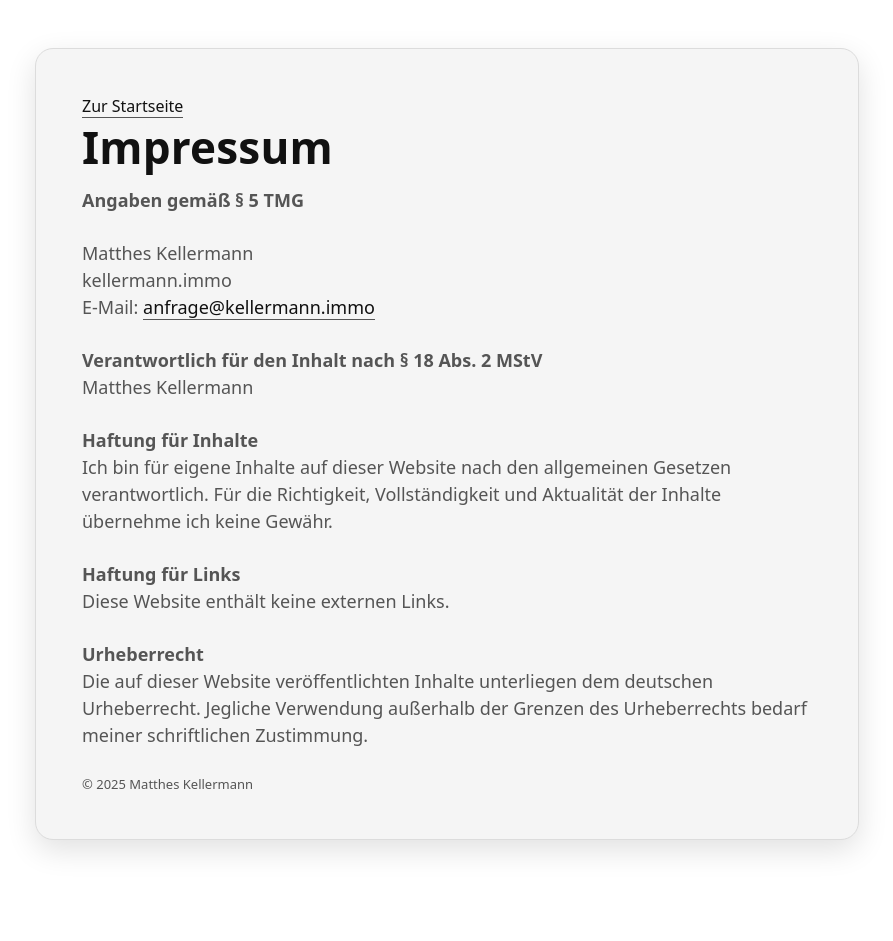
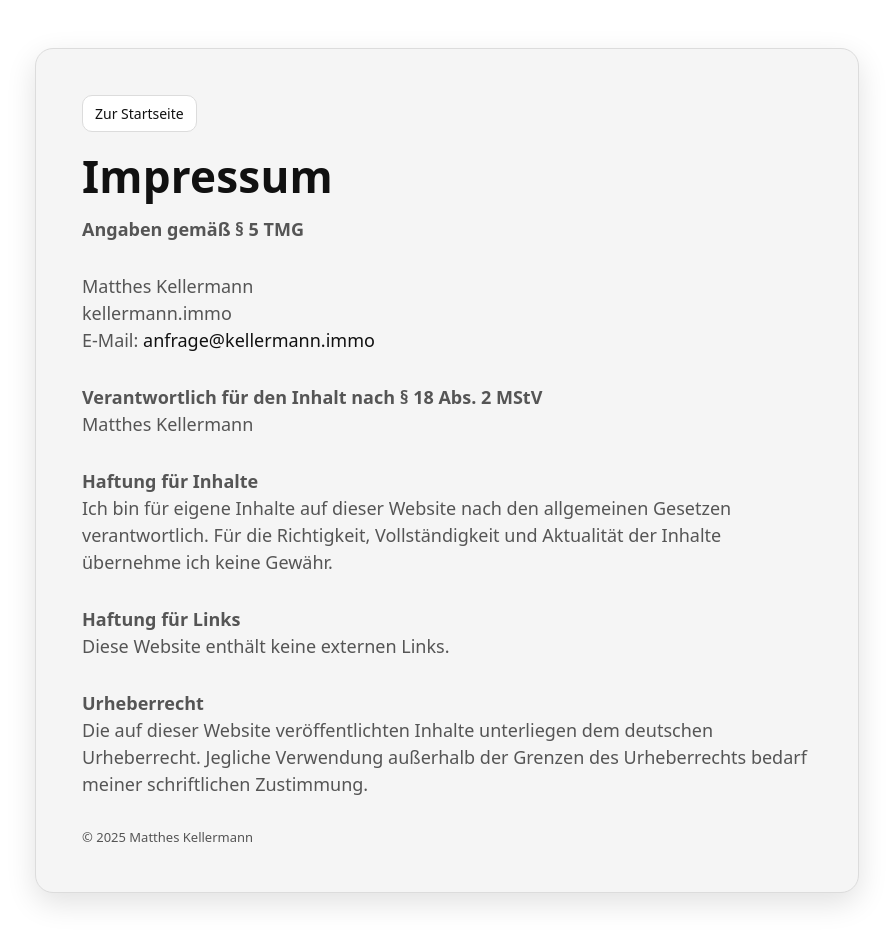
Before and after one commit to team-immo/coming-soon, a plain HTML site: page impressum.html in a window 1280 px wide. Shown: the whole page, without its empty margins (193-1086 px from the left). Before the commit the page ends 888 px from the top, so only its background shows below. Drawn offline with Linux system fonts and the light colour scheme.

Commit message:
Update style.css

```diff
--- a/style.css
+++ b/style.css
@@ -46,6 +46,27 @@ body{
   box-shadow: 0 10px 30px rgba(0,0,0,0.12); /* dezenter Schatten */
 }
 
+
+/* -------------------------------------------------------
+   Top-Link auf Unterseiten (Impressum/Datenschutz)
+   ------------------------------------------------------- */
+.toplink{
+  display:inline-block;                 /* macht’s wie einen kleinen Button */
+  margin-bottom: 14px;                  /* Abstand zur Überschrift */
+  padding: 8px 12px;
+  background: #ffffff;                  /* neutral, passt zur Seite */
+  border: 1px solid var(--line);
+  border-radius: 10px;
+  font-size: 14px;
+  color: var(--text);
+  text-decoration: none;               /* kein Standard-Underline */
+}
+
+.toplink:hover{
+  background: #f0f0f0;                  /* dezentes Hover */
+}
+
+
 /* -------------------------------------------------------
    Texte & Typografie
    ------------------------------------------------------- */
@@ -56,11 +77,12 @@ h1{
 }
 
 p{
-  margin:0 0 26px 0;
+  margin:0 0 30px 0;                   /* vorher 26px */
   color:var(--muted);
   font-size: clamp(16px, 2.2vw, 18px);
   line-height:1.5;
 }
+
 
 /* -------------------------------------------------------
    KLEINE BOXEN: Start + Kontakt
@@ -69,23 +91,26 @@ p{
   display:grid;
   grid-template-columns: 1fr 1fr;
   gap:14px;
-  margin-top: 10px;
+  margin-top: 14px;                    /* vorher 10px */
 }
 
+
 .meta > div{
-  background: var(--smallcard);   /* blau */
+  background: var(--smallcard);         /* blau */
   border:1px solid var(--line);
   border-radius: 12px;
   padding:14px 16px;
+  color: #0e1a2b;                       /* etwas dunklerer Text nur in Karten */
 }
 
 .label{
-  color:var(--muted);             /* hellgrauer Labeltext */
+  color: rgba(14,26,43,0.7);            /* dezenter, aber passend zum Blau */
   font-size:12px;
   text-transform: uppercase;
   letter-spacing: .08em;
   margin-bottom:6px;
 }
+
 
 .value{
   font-size:16px;
@@ -93,17 +118,17 @@ p{
 }
 
 /* -------------------------------------------------------
-   Links
+   Links (Standard)
    ------------------------------------------------------- */
 a{
   color:var(--text);
-  text-decoration:none;
-  border-bottom:1px solid var(--muted);
+  text-decoration:none;                /* keine Linie im Normalzustand */
 }
 
 a:hover{
-  border-bottom-color:var(--text);
+  text-decoration:underline;           /* erst bei Hover */
 }
+
 
 /* -------------------------------------------------------
    Footer
```
